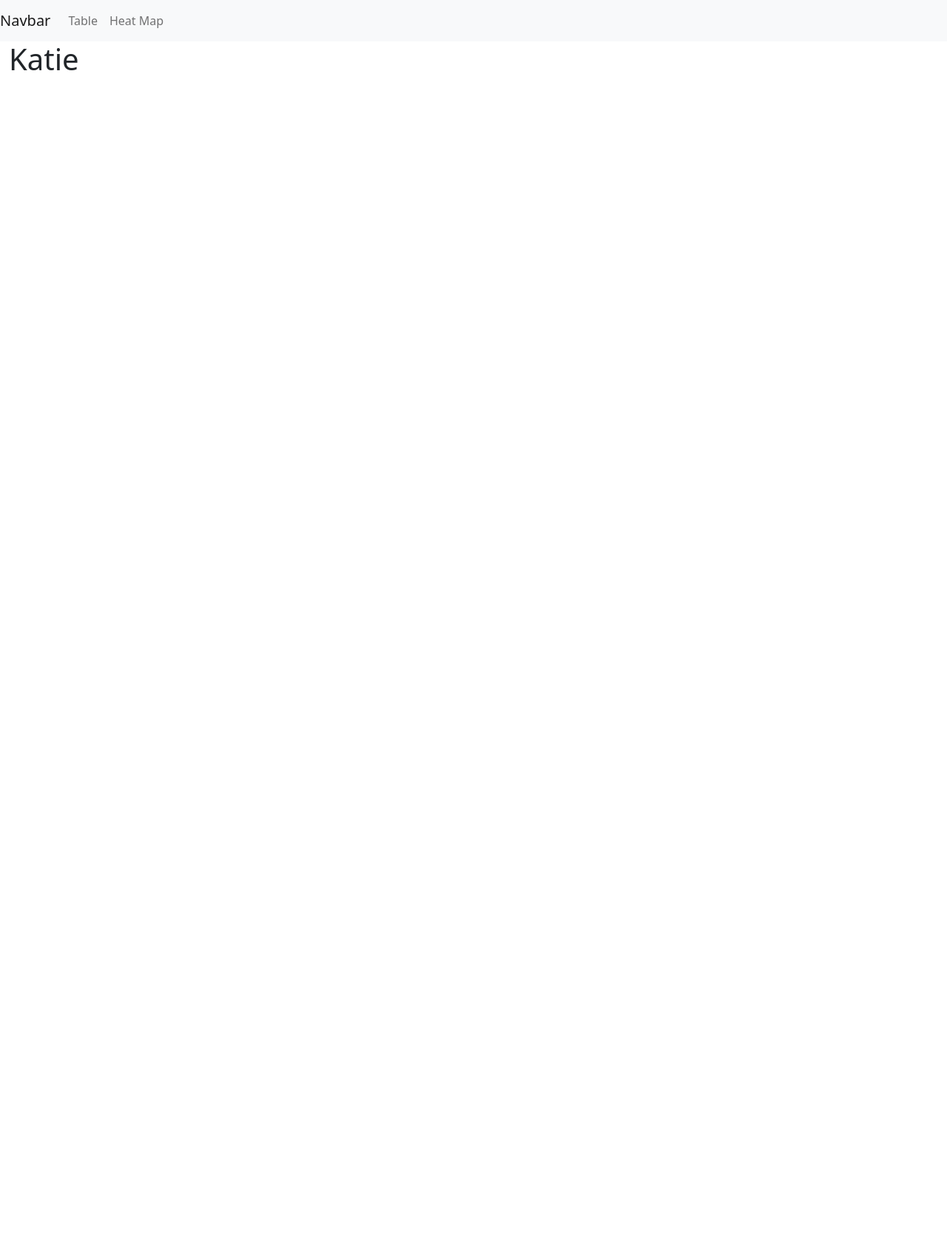
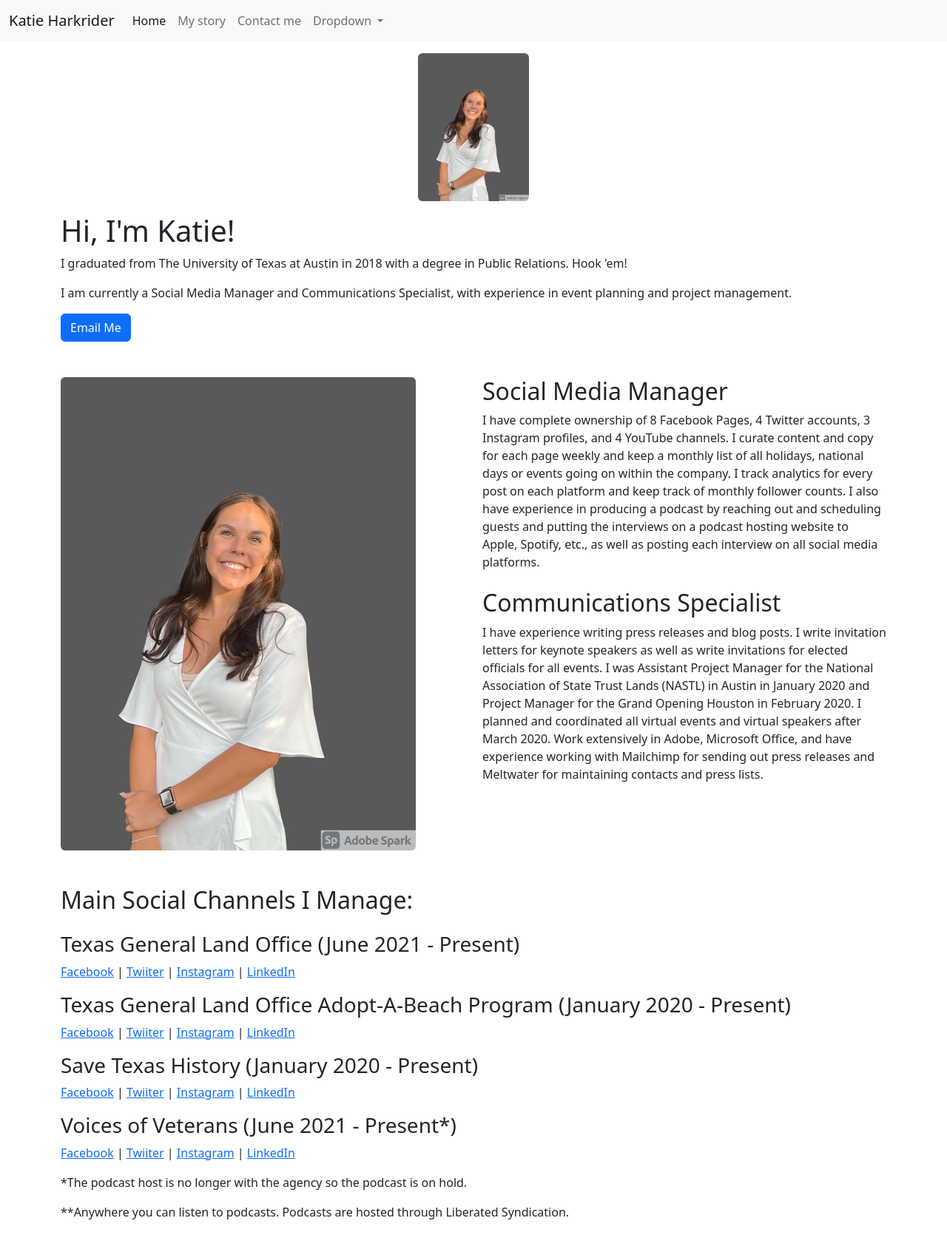
Before and after one commit to KatieHarkrider/KatieHarkrider.github.io, a plain HTML site: page index.html in a window 1280 px wide. Shown: the top 1670 px of the page at 74% size. Before the commit the page ends 800 px from the top, so only its background shows below. Drawn offline with nearby package versions, Linux system fonts and the light colour scheme.

Commit message:
added more content and test images

```diff
--- a/index.html
+++ b/index.html
@@ -4,38 +4,132 @@
     <meta charset="UTF-8">
 
     <!-- Boostratp core CSS -->
-    <link href="css/bootstrap.css" rel="stylesheet" type="text/css">
-    <link href="css/style.css" rel="stylesheet" type="text/css">
+    <link rel="stylesheet" href="css/bootstrap.css">
+    <script src="js/bootstrap.min.js"></script>
+
+    <script src="https://cdn.jsdelivr.net/npm/bootstrap@5.2.0-beta1/dist/js/bootstrap.bundle.min.js"></script>
     <!--<link rel="icon" href="{% static 'images/favicon.ico' %}" type='image/x-icon'/>
     <link rel="shortcut icon" href="{% static 'images/favicon.ico' %}" type='image/x-icon'/>-->
+    <meta name="viewport" content="width=device-width, initial-scale=1">
     <meta name="description" content="">
     <title>Katie</title>
 </head>
 <body>
-<nav class="navbar navbar-expand-lg navbar-light bg-light">
-    <a class="navbar-brand" href="#">Navbar</a>
-    <button class="navbar-toggler" type="button" data-toggle="collapse" data-target="#navbarNav" aria-controls="navbarNav" aria-expanded="false" aria-label="Toggle navigation">
+    <nav class="navbar navbar-expand-lg bg-light">
+        <div class="container-fluid">
+            <a class="navbar-brand" href="#">Katie Harkrider</a>
+            <button class="navbar-toggler" type="button" data-bs-toggle="collapse" data-bs-target="#navbarSupportedContent" aria-controls="navbarSupportedContent" aria-expanded="false" aria-label="Toggle navigation">
                 <span class="navbar-toggler-icon"></span>
             </button>
-    <div class="collapse navbar-collapse" id="navbarNav">
-        <ul class="navbar-nav">
-            <li class="nav-item active">
-                <a class="nav-link" href="">Table</a>
+            <div class="collapse navbar-collapse" id="navbarSupportedContent">
+                <ul class="navbar-nav me-auto mb-2 mb-lg-0">
+                    <li class="nav-item">
+                        <a class="nav-link active" aria-current="page" href="index.html">Home</a>
                     </li>
                     <li class="nav-item">
-                <a class="nav-link" href="">Heat Map</a>
+                        <a class="nav-link" href="/pages/MyStory.html">My story</a>
                     </li>
+                    <li class="nav-item">
+                        <a class="nav-link" href="#">Contact me</a>
+                    </li>
+                    <li class="nav-item dropdown">
+                        <a class="nav-link dropdown-toggle" href="#" id="navbarDropdown" role="button" data-bs-toggle="dropdown" aria-expanded="false">
+                            Dropdown
+                        </a>
+                        <ul class="dropdown-menu" aria-labelledby="navbarDropdown">
+                            <li><a class="dropdown-item" href="#">Action</a></li>
+                            <li><a class="dropdown-item" href="#">Another action</a></li>
+                            <li><hr class="dropdown-divider"></li>
+                            <li><a class="dropdown-item" href="#">Something else here</a></li>
+                        </ul>
                     </li>
                 </ul>
             </div>
+        </div>
     </nav>
-<div class="container-fluid">
+    <div class="container pb-5">
+        <div class="row pt-3">
+            <div class="col align-self-center">
+                <img src="images/kh.jpg" class="rounded mx-auto d-block" style="height: 200px">
+            </div>
+        </div>
+
+        <div class="row pt-3">
+            <div class="col">
+                <h1 class="h1">Hi, I'm Katie!</h1>
+            </div>
+        </div>
+
+        <div class="row pyt-3">
+            <div class="col">
+                <p>I graduated from The University of Texas at Austin in 2018 with a degree in Public Relations. Hook 'em!</p>
+                <p>I am currently a Social Media Manager and Communications Specialist, with experience in event planning and project management. </p>
+            </div>
+        </div>
+
         <div class="row">
             <div class="col">
-            <h1>Katie</h1>
+                <button type="button" class="btn btn-primary">Email Me</button>
+            </div>
+        </div>
+
+        <div class="row pt-5">
+            <div class="col-6">
+                <img src="images/kh.jpg" class="rounded" style="">
+            </div>
+            <div class="col-6">
+                <div class="row">
+                    <h2 class="h2">Social Media Manager</h2>
+                    <p>I have complete ownership of 8 Facebook Pages, 4 Twitter accounts, 3 Instagram profiles, and 4 YouTube channels. I curate content
+                        and copy for each page weekly and keep a monthly list of all holidays, national days or events going on within the company. I track
+                        analytics for every post on each platform and keep track of monthly follower counts. I also have experience in producing a podcast by
+                        reaching out and scheduling guests and putting the interviews on a podcast hosting website to Apple, Spotify, etc., as well as posting
+                        each interview on all social media platforms.</p>
+                </div>
+                <div class="row pt-2">
+                    <h2 class="h2">Communications Specialist </h2>
+                    <p>I have experience writing press releases and blog posts. I write invitation letters for keynote speakers as well as write invitations
+                        for elected officials for all events. I was Assistant Project Manager for the National Association of State Trust Lands (NASTL) in Austin
+                        in January 2020 and Project Manager for the Grand Opening Houston in February 2020. I planned and coordinated all virtual events and
+                        virtual speakers after March 2020. Work extensively in Adobe, Microsoft Office, and have experience working with Mailchimp for sending
+                        out press releases and Meltwater for maintaining contacts and press lists.</p>
                 </div>
             </div>
         </div>
-<script src="js/bootstrap.bundle.js"></script>
+
+        <div class="row pt-5">
+            <div class="col">
+                <h2 class="h2 pb-3">Main Social Channels I Manage:</h2>
+                <h3 class="h3">Texas General Land Office (June 2021 - Present)</h3>
+                <p><a href="">Facebook</a> | <a href="">Twiiter</a> | <a href="">Instagram</a> | <a href="">LinkedIn</a></p>
+                <h3 class="h3">Texas General Land Office Adopt-A-Beach Program (January 2020 - Present)</h3>
+                <p><a href="">Facebook</a> | <a href="">Twiiter</a> | <a href="">Instagram</a> | <a href="">LinkedIn</a></p>
+                <h3 class="h3">Save Texas History (January 2020 - Present)</h3>
+                <p><a href="">Facebook</a> | <a href="">Twiiter</a> | <a href="">Instagram</a> | <a href="">LinkedIn</a></p>
+                <h3 class="h3">Voices of Veterans (June 2021 - Present*)</h3>
+                <p><a href="">Facebook</a> | <a href="">Twiiter</a> | <a href="">Instagram</a> | <a href="">LinkedIn</a></p>
+                <p>*The podcast host is no longer with the agency so the podcast is on hold.</p>
+                <p>**Anywhere you can listen to podcasts. Podcasts are hosted through Liberated Syndication.</p>
+            </div>
+        </div>
+        <div class="row pt-5">
+            <div class="col-6">
+                <div class="card rounded shadow-lg">
+                    <img src="images/IMG_1405.jpg">
+                    <div class="card-body">
+                        <h5 class="card-text">@texasadoptabeach Earth Day 2022</h5>
+                    </div>
+                </div>
+            </div>
+            <div class="col-6">
+                <div class="card rounded shadow-lg">
+                    <img src="images/IMG_1405.jpg">
+                    <div class="card-body">
+                        <h5 class="card-text">@texasadoptabeach Earth Day 2022</h5>
+                    </div>
+                </div>
+            </div>
+        </div>
+    </div>
 </body>
 </html>
```
Also changed, not shown: pages/MyStory.html (added, +95 -0 lines), images/IMG_1405.jpg (added), images/kh.jpg (added). Lines whose indentation alone changed are shown as unchanged.
